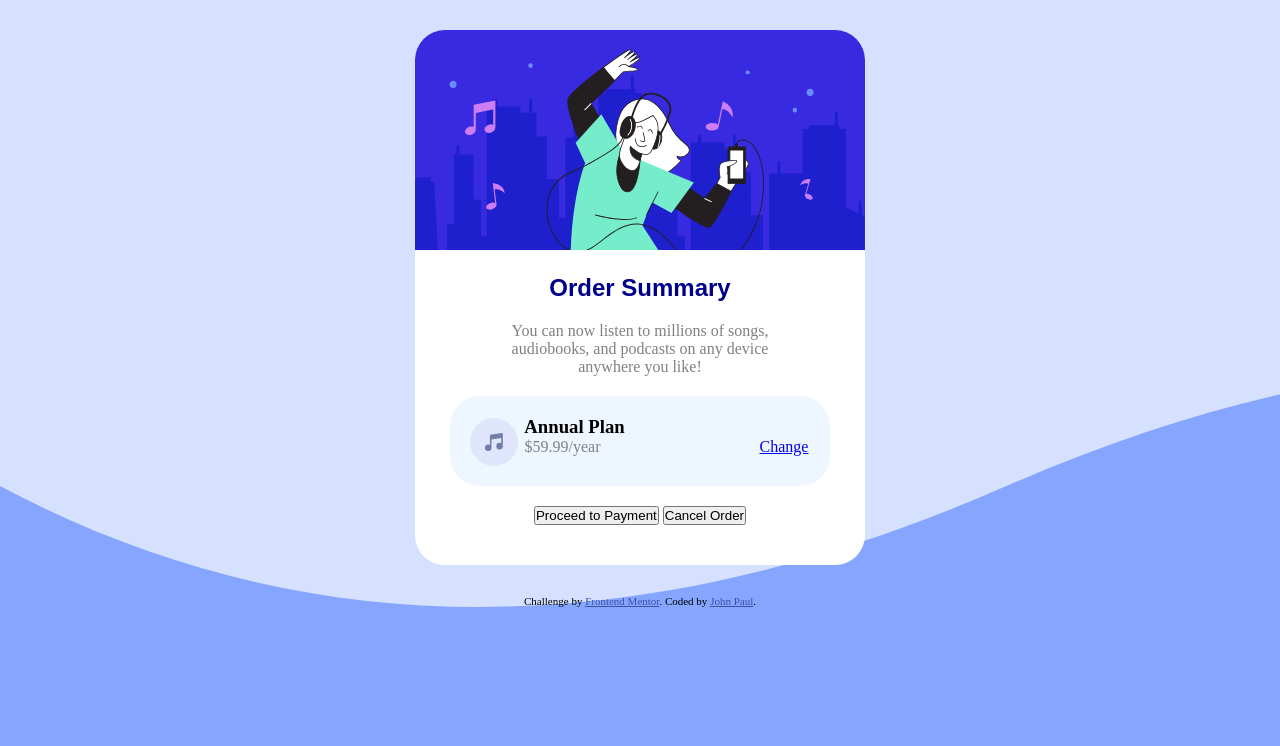
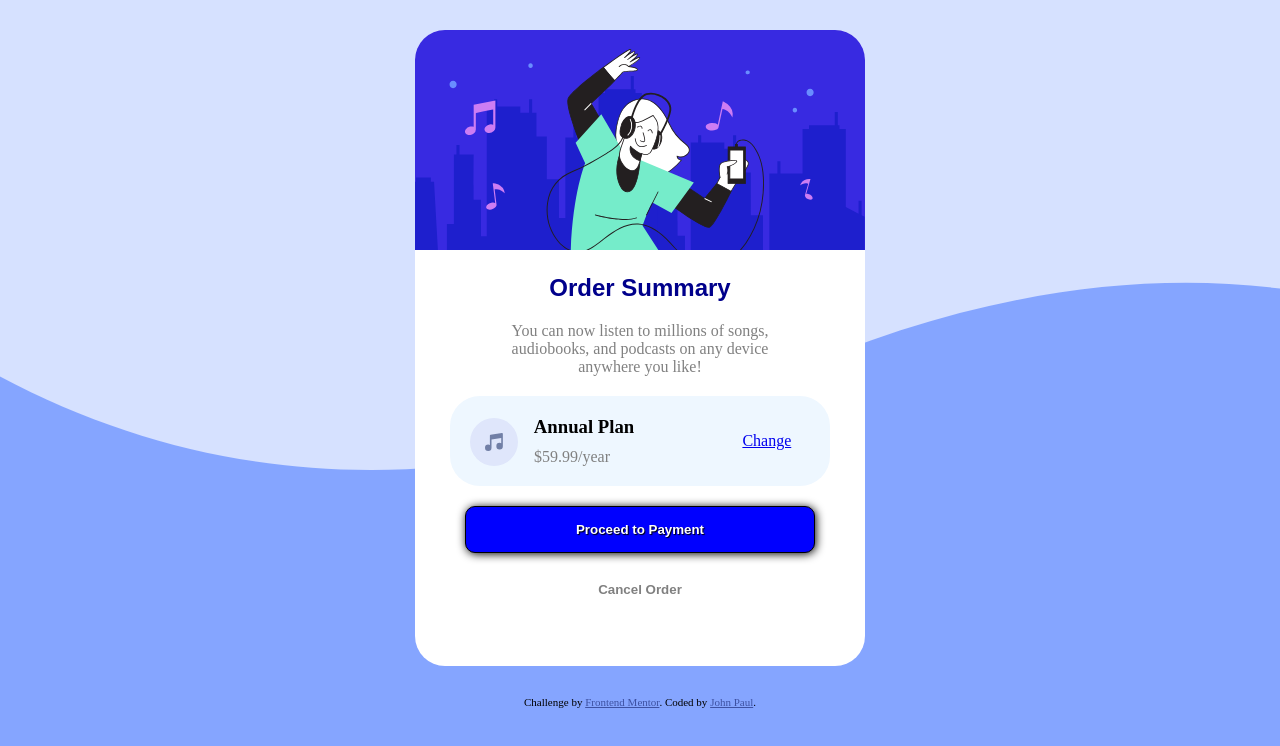
Before and after one commit to Joao-Paulo-Brito/Html-Css-Ubuntu, a plain HTML site: page Desafio/MusicApp/index.html in a window 1280 px wide. Drawn offline with Linux system fonts and the light colour scheme.

Commit message:
30/09/23

```diff
--- a/Desafio/MusicApp/Css/style.css
+++ b/Desafio/MusicApp/Css/style.css
@@ -9,7 +9,7 @@
 body{
     background-image: url("../images/pattern-background-desktop.svg");
     background-repeat: no-repeat;
-    background-size: cover;
+    background-size: 1550px;
     background-color: hsl(224, 100%, 76%);
 }
 
@@ -52,20 +52,69 @@ main p{
     border-radius: 30px;
 }
 
-.plan h3{
-    padding-right: 179px;
-}
-
-.plan p, h3{
-    margin: 5px;
-    padding-right: 150px;
-    display: inline;
-}
-
 .plan img{
     float: left;
     padding-top: 2px;
 }
 
+.plan h3, p, a{
+    margin: 0;
+    padding: 0;
+}
+
+.plan h3, p{
+    margin-bottom: 10px;
+    margin-right: 160px;
+}
+
+.plan p{
+    padding-bottom: 40px;
+    padding-right: 164px;
+}
+
 .plan a{
+    position: absolute;
+    top: 432px;
+    left: 58%;
 }
+
+button{
+    display: block;
+    margin: auto;
+    margin-bottom: 14px;
+    font-weight: bold;
+    cursor: pointer;
+    transition: 0.4s;
+}
+
+.btn1{
+    width: 350px;
+    padding: 15px;
+    background-color: blue;
+    color: white;
+    border: 1px solid black;
+    border-radius: 10px;
+    text-shadow: 1px 1px 1px black;
+    box-shadow: 1px 1px 10px black;
+}
+
+.btn2{
+    width: 350px;
+    padding: 15px;
+    background-color: white;
+    color: gray;
+    border: none;
+}
+
+button:hover{
+    transform: scale(1.1);
+    color: red;
+}
+
+button:active{
+    transform: scale(1);
+}
+
+.btn1:hover{
+    color: #ff00ee;
+}
--- a/Desafio/MusicApp/index.html
+++ b/Desafio/MusicApp/index.html
@@ -25,8 +25,8 @@
       <div class="plan">
           <img src="images/icon-music.svg" alt="music">
           <h3>Annual Plan</h3>
+          <a href="#">Change</a>
           <p>$59.99/year</p>
-          <a href="#">Change</a>
       </div>
 
       <button class="btn1">Proceed to Payment</button>
```
